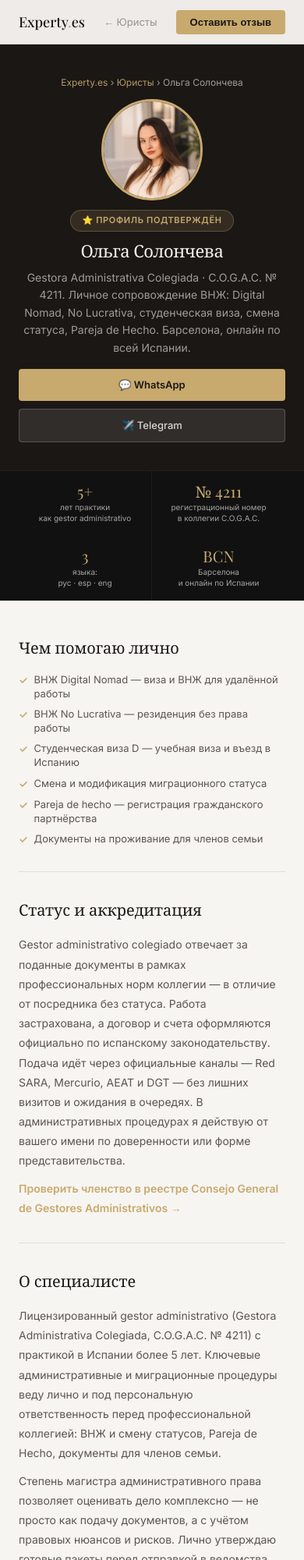
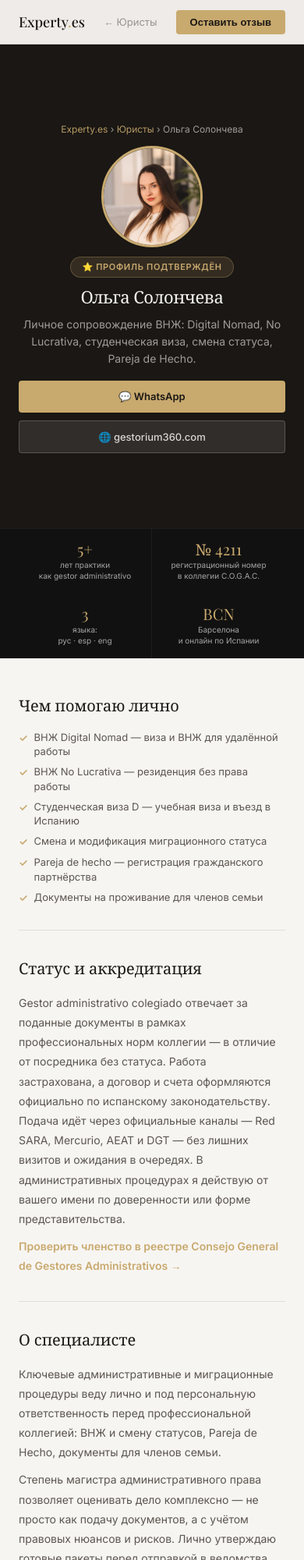
Before and after one commit to mariiagusevaes-fm/experty, a plain HTML site: page soloncheva-olga.html in a window 390 px wide. Shown: the top 2000 px of the page at 78% size. Drawn offline with nearby package versions, Linux system fonts and the light colour scheme; a web font is replaced by a local one.

Commit message:
Fix mobile first-screen on profile pages, clean up content
Mobile fix (all 5 pages sharing this hero+stats-bar template): wrap
both in a flex container forced to exactly 100dvh under 600px, so the
hero fills the remaining space and the stats-bar sits flush at the
bottom — the next block no longer bleeds onto the first screen.
Affects forma-studio, nazarova-aleksandra(-es), soloncheva-olga,
gestorium-360.

Gestorium 360: replace the emoji hero icon with a real photo slot
(foto-gestorium-360.jpg), swap the Telegram button/link for a direct
link to gestorium360.com in the hero and sidebar.

Olga Soloncheva: the same "№ 4211" credential and "Барселона, онлайн
по всей Испании" location were each repeated 3-4 times across the
hero, stats-bar, bio paragraph, and sidebar — trimmed to appear once
(in the stats-bar, where it reads as a glanceable fact rather than
filler). Swapped Telegram for gestorium360.com here too, since she
shares that contact/domain with the team.

```diff
--- a/soloncheva-olga.html
+++ b/soloncheva-olga.html
@@ -78,6 +78,8 @@ a{color:inherit;text-decoration:none}
 .btn-gold{background:var(--gold);color:var(--ink);border:none;border-radius:4px;padding:10px 20px;font-size:13px;font-weight:600;display:inline-block;text-align:center}
 
 .stats-bar{background:#111;border-top:1px solid rgba(247,245,242,0.06)}
+.screen1{display:flex;flex-direction:column}
+@media(max-width:600px){.screen1{min-height:100vh;min-height:100dvh}.hero{flex:1 1 auto;display:flex;align-items:center}.stats-bar{flex:0 0 auto}}
 .stats-bar-inner{max-width:1120px;margin:0 auto;padding:0 24px;display:grid;grid-template-columns:repeat(4,1fr)}
 .sbar-item{padding:16px 0;text-align:center;border-right:1px solid rgba(247,245,242,0.06)}
 .sbar-item:last-child{border-right:none}
@@ -171,6 +173,7 @@ a{color:inherit;text-decoration:none}
   </div>
 </nav>
 
+<div class="screen1">
 <section class="hero">
   <div class="hero-inner">
     <p class="breadcrumb"><a href="/">Experty.es</a> › <a href="yurist">Юристы</a> › Ольга Солончева</p>
@@ -179,10 +182,10 @@ a{color:inherit;text-decoration:none}
     </div>
     <div class="verified">⭐ Профиль подтверждён</div>
     <h1 class="hero-name">Ольга Солончева</h1>
-    <p class="hero-role">Gestora Administrativa Colegiada · C.O.G.A.C. № 4211. Личное сопровождение ВНЖ: Digital Nomad, No Lucrativa, студенческая виза, смена статуса, Pareja de Hecho. Барселона, онлайн по всей Испании.</p>
+    <p class="hero-role">Личное сопровождение ВНЖ: Digital Nomad, No Lucrativa, студенческая виза, смена статуса, Pareja de Hecho.</p>
     <div class="hero-actions">
       <a href="https://wa.me/34695426958?text=%D0%97%D0%B4%D1%80%D0%B0%D0%B2%D1%81%D1%82%D0%B2%D1%83%D0%B9%D1%82%D0%B5%21%20%D0%9F%D0%B8%D1%88%D1%83%20%D0%B2%D0%B0%D0%BC%20%D1%81%20Experty.es%2C%20%D1%85%D0%BE%D1%87%D1%83%20%D1%83%D0%B7%D0%BD%D0%B0%D1%82%D1%8C%20%D0%BF%D0%BE%D0%B4%D1%80%D0%BE%D0%B1%D0%BD%D0%B5%D0%B5%20%D0%BE%D0%B1%20%D1%83%D1%81%D0%BB%D1%83%D0%B3%D0%B0%D1%85" target="_blank" class="btn-gold">💬 WhatsApp</a>
-      <a href="https://t.me/Gestorium360" target="_blank" class="btn-dark">✈️ Telegram</a>
+      <a href="https://gestorium360.com" target="_blank" class="btn-dark">🌐 gestorium360.com</a>
     </div>
   </div>
 </section>
@@ -194,6 +197,7 @@ a{color:inherit;text-decoration:none}
     <div class="sbar-item"><div class="sbar-num">3</div><div class="sbar-label">языка:<br>рус · esp · eng</div></div>
     <div class="sbar-item"><div class="sbar-num">BCN</div><div class="sbar-label">Барселона<br>и онлайн по Испании</div></div>
   </div>
+</div>
 </div>
 
 <div class="page">
@@ -220,7 +224,7 @@ a{color:inherit;text-decoration:none}
 
       <div class="block">
         <h2 class="block-title">О специалисте</h2>
-        <p>Лицензированный gestor administrativo (Gestora Administrativa Colegiada, C.O.G.A.C. № 4211) с практикой в Испании более 5 лет. Ключевые административные и миграционные процедуры веду лично и под персональную ответственность перед профессиональной коллегией: ВНЖ и смену статусов, Pareja de Hecho, документы для членов семьи.</p>
+        <p>Ключевые административные и миграционные процедуры веду лично и под персональную ответственность перед профессиональной коллегией: ВНЖ и смену статусов, Pareja de Hecho, документы для членов семьи.</p>
         <p>Степень магистра административного права позволяет оценивать дело комплексно — не просто как подачу документов, а с учётом правовых нюансов и рисков. Лично утверждаю готовые пакеты перед отправкой в ведомства.</p>
         <p>Если задача шире личного ВНЖ-сопровождения — налоги и отчётность, сделки с недвижимостью, омологация диплома — подключаю профильных специалистов команды <a href="gestorium-360" style="color:var(--gold);font-weight:600">Gestorium 360</a>, которая координирует весь процесс и остаётся единственной точкой входа.</p>
       </div>
@@ -315,7 +319,7 @@ a{color:inherit;text-decoration:none}
       <div class="widget-dark">
         <div class="widget-label">Профиль Experty.es</div>
         <div class="widget-checks">
-          <div class="widget-check"><span>✓</span><span>Gestora Administrativa Colegiada · № 4211</span></div>
+          <div class="widget-check"><span>✓</span><span>Членство в коллегии подтверждено</span></div>
           <div class="widget-check"><span>✓</span><span>5+ лет практики в Испании</span></div>
           <div class="widget-check"><span>📅</span><span>На платформе с 2026 года</span></div>
         </div>
@@ -325,7 +329,7 @@ a{color:inherit;text-decoration:none}
         <div class="contact-title">Связаться с Ольгой</div>
         <div class="contact-links">
           <a href="https://wa.me/34695426958?text=%D0%97%D0%B4%D1%80%D0%B0%D0%B2%D1%81%D1%82%D0%B2%D1%83%D0%B9%D1%82%D0%B5%21%20%D0%9F%D0%B8%D1%88%D1%83%20%D0%B2%D0%B0%D0%BC%20%D1%81%20Experty.es%2C%20%D1%85%D0%BE%D1%87%D1%83%20%D1%83%D0%B7%D0%BD%D0%B0%D1%82%D1%8C%20%D0%BF%D0%BE%D0%B4%D1%80%D0%BE%D0%B1%D0%BD%D0%B5%D0%B5%20%D0%BE%D0%B1%20%D1%83%D1%81%D0%BB%D1%83%D0%B3%D0%B0%D1%85" target="_blank" class="contact-link">💬 WhatsApp</a>
-          <a href="https://t.me/Gestorium360" target="_blank" class="contact-link">✈️ Telegram @Gestorium360</a>
+          <a href="https://gestorium360.com" target="_blank" class="contact-link">🌐 gestorium360.com</a>
           <a href="mailto:hola@gestorium360.com" class="contact-link">✉️ hola@gestorium360.com</a>
         </div>
         <p class="platform-note">Этот профиль размещён на Experty.es: сервисе для поиска русскоязычных специалистов в Испании.</p>
```
Also changed, not shown: forma-studio.html (+4 -0 lines), gestorium-360.html (+9 -4 lines), nazarova-aleksandra-es.html (+4 -0 lines), nazarova-aleksandra.html (+4 -0 lines).
